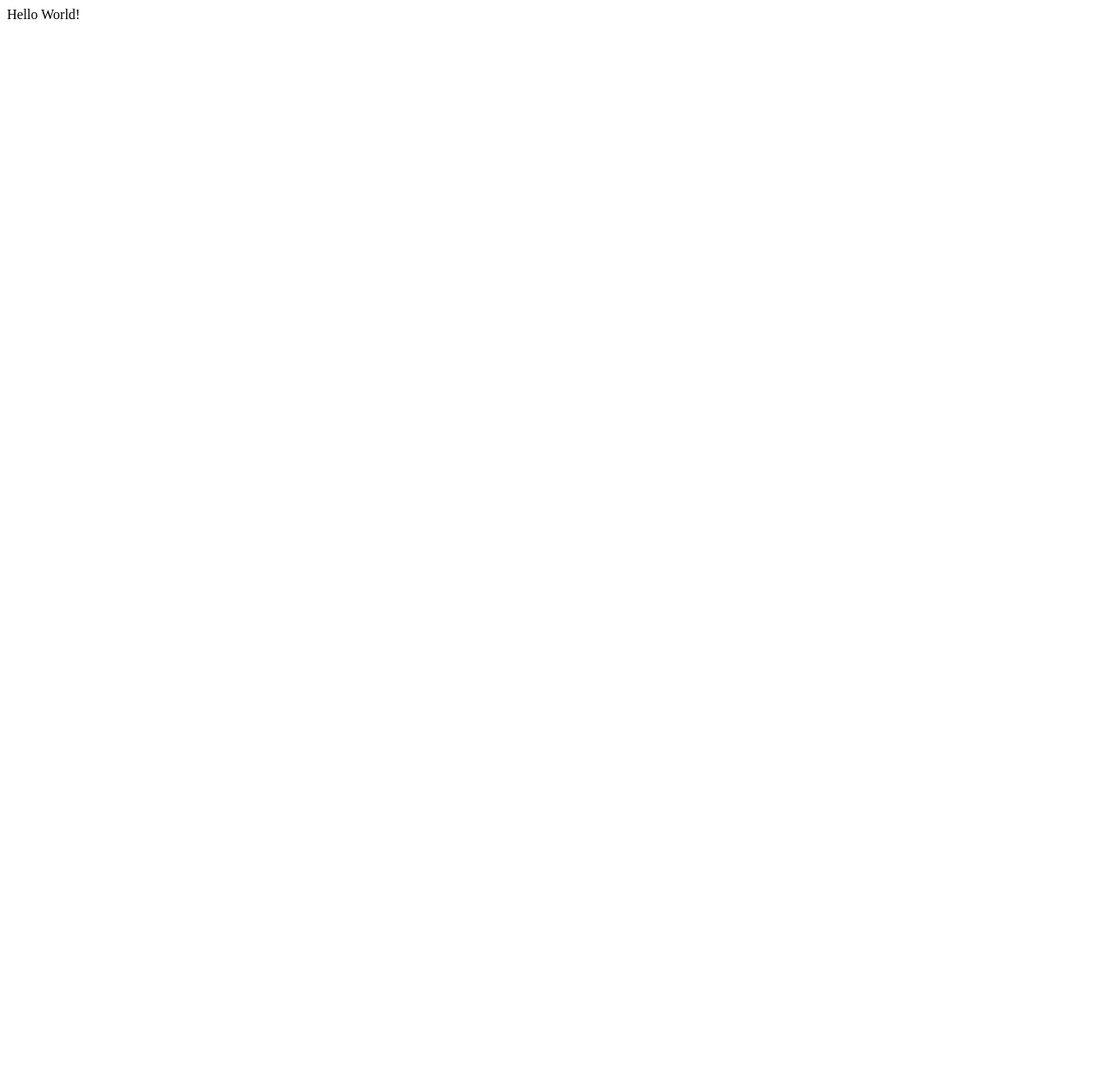
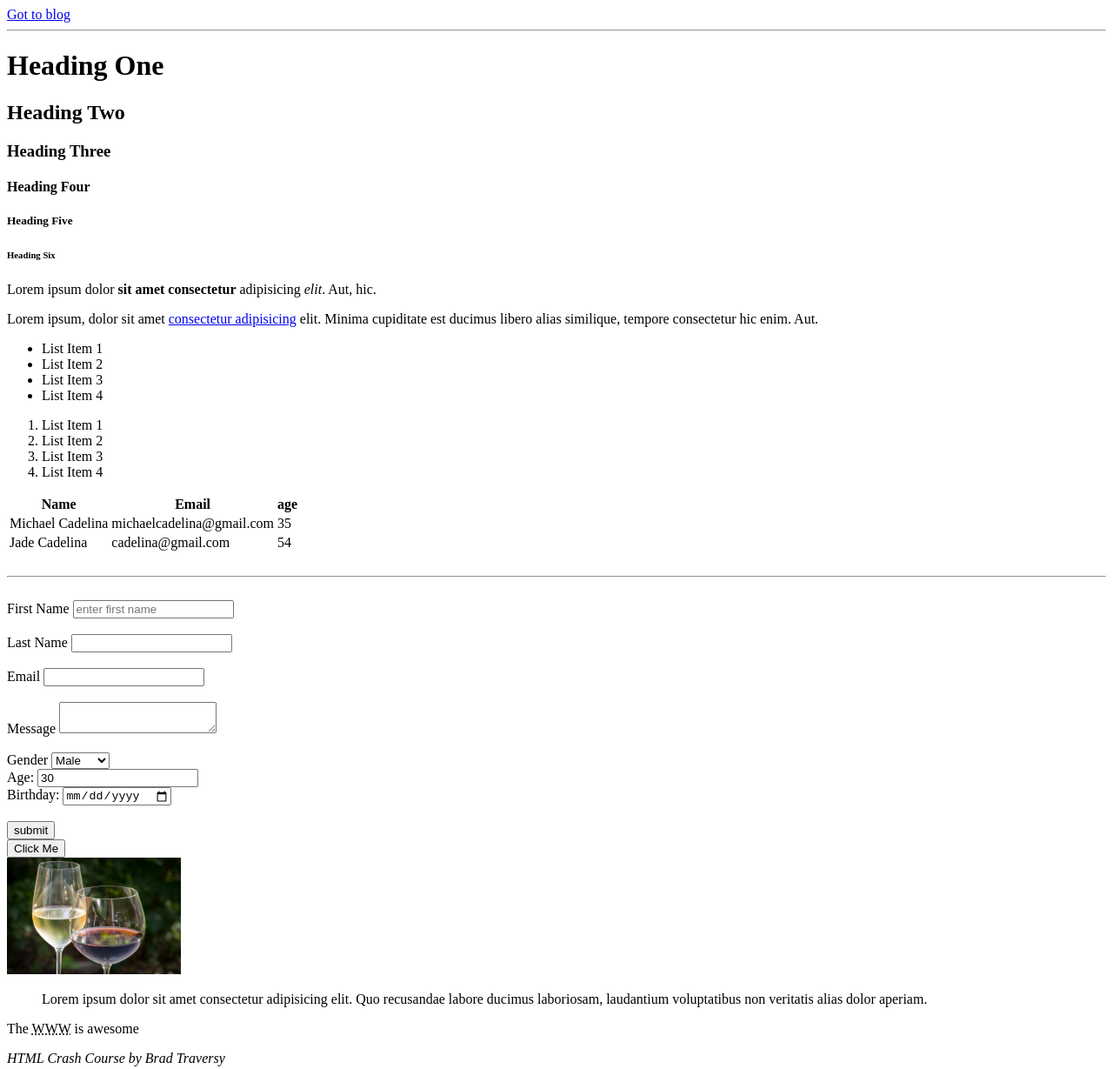
Before and after one commit to MichaelCad/FES2022, a plain HTML site: page Index.html in a window 1280 px wide. Shown: the top 1229 px of the page at 87% size. Before the commit the page ends 800 px from the top, so only its background shows below. Drawn offline with Linux system fonts and the light colour scheme.

Commit message:
Day 1 Crash Course Done

```diff
--- a/Index.html
+++ b/Index.html
@@ -1,12 +1,126 @@
 <!DOCTYPE html>
-<html lang="en">
-<head>
-    <meta charset="UTF-8">
-    <meta http-equiv="X-UA-Compatible" content="IE=edge">
-    <meta name="viewport" content="width=device-width, initial-scale=1.0">
-    <title>Document</title>
-</head>
-<body>
-    Hello World!
-</body>
+<html>
+    <head>
+<title>HTML Cheat Sheet</title>
+    </head>
+    <body>
+        <a href="blog.html">Got to blog</a>
+        <hr>
+<!-- Headings -->
+<h1>Heading One</h1>
+<h2>Heading Two</h2>
+<h3>Heading Three</h3>
+<h4>Heading Four</h4>
+<h5>Heading Five</h5>
+<h6>Heading Six</h6>
+
+<!-- Paragraph -->
+<p>
+    Lorem ipsum dolor <strong>sit amet consectetur</strong> adipisicing <em>elit</em>. Aut, hic.
+</p>
+<p>
+    Lorem ipsum, dolor sit amet <a href="http://google.com" target="_blank">consectetur adipisicing</a> elit. Minima cupiditate est ducimus libero alias similique, tempore consectetur hic enim. Aut.
+</p>
+
+<!-- lists -->
+<ul>
+    <li>List Item 1</li>
+    <li>List Item 2</li>
+    <li>List Item 3</li>
+    <li>List Item 4</li>
+</ul>
+<ol>
+    <li>List Item 1</li>
+    <li>List Item 2</li>
+    <li>List Item 3</li>
+    <li>List Item 4</li>
+</ol>
+
+<!-- table -->
+<table>
+<thead>
+    <tr>
+        <th>Name</th>
+        <th>Email</th>
+        <th>age</th>
+    </tr>
+</thead>
+<tbody>
+<Tr>
+    <td>Michael Cadelina</td>
+    <td>michaelcadelina@gmail.com</td>
+    <td>35</td>
+</Tr>
+<tr>
+    <td>Jade Cadelina</td>
+    <td>cadelina@gmail.com</td>
+    <td>54</td>
+</tr>
+</tbody>
+</table>
+<br>
+<hr>
+<br>
+
+<!-- forms -->
+<form>
+    <div>
+    <label>First Name</label>
+    <input type="text" name="firstName" placeholder="enter first name">
+</div>
+<br>
+<div>
+    <label>Last Name</label>
+    <input type="text" name="lastName">
+</div>
+<br>
+<div>
+    <label>Email</label>
+    <input type="email" name="email">
+</div>
+<br>
+<div>
+    <label>Message</label>
+    <textarea name="message"></textarea>
+</div>
+<br>
+<div>
+    <label>Gender</label>
+    <select name="gender">
+        <option value="male">Male</option>
+        <option value="female">Female</option>
+        <option value="other">Female</option>
+    </select>
+</div>
+<div>
+    <label>Age:</label>
+        <input type="number" name="age" value="30">
+</div>
+<div>
+    <label>Birthday:</label>
+        <input type="date" name="birthday">
+</div>
+<br>
+<input type="submit" name="submit" value="submit">
+</form>
+
+<!-- button -->
+<button>Click Me</button>
+
+<!-- Image -->
+<br>
+<a href="blog.html">
+<img src="img/red-and-white-wine-e1559533152132-1024x684.jpg" alt="Missing Image, sorry!" width="200">
+</a>
+
+<!-- quotations -->
+<blockquote cite="https://google.com">
+    Lorem ipsum dolor sit amet consectetur adipisicing elit. Quo recusandae labore ducimus laboriosam, laudantium voluptatibus non veritatis alias dolor aperiam.
+</blockquote>
+<p>The <abbr title="world wide web">WWW</abbr> is awesome</p>
+
+<p><cite>HTML Crash Course by Brad Traversy</cite></p>
+
+<div style="margin-top:500px"></div>
+    </body>
 </html>
```
Also changed, not shown: blog.html (added, +66 -0 lines), img/red-and-white-wine-e1559533152132-1024x684.jpg (added).
